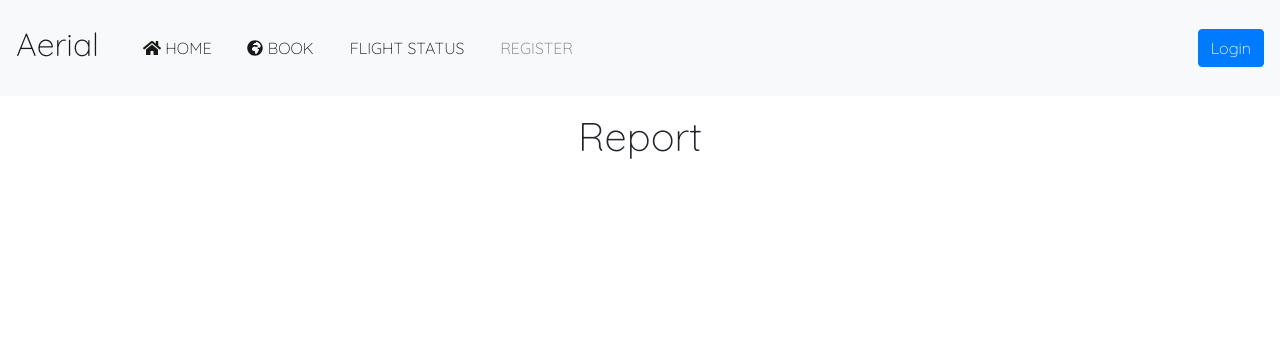
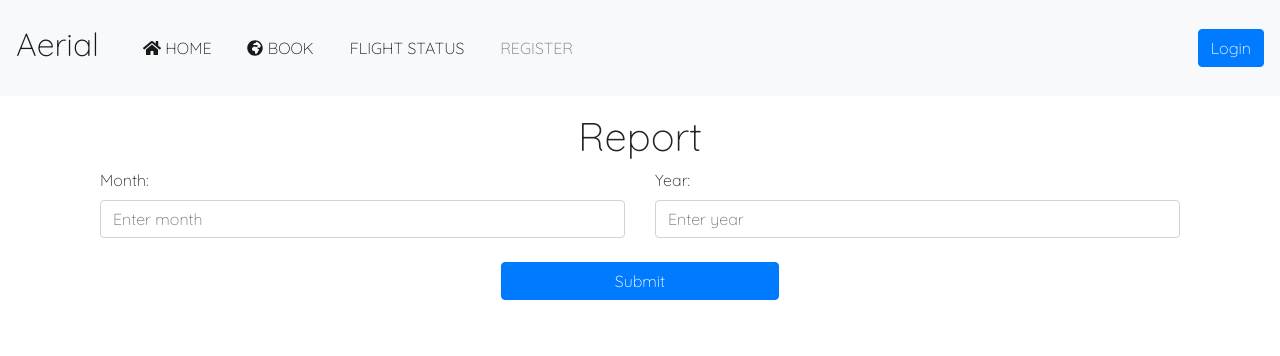
Before and after one commit to CosmicFishi/CongNghePhanMem_ChuyenBay, a Flask app: page /report in a window 1280 px wide. Shown: the top 356 px of the page. Run offline with Flask 2, Linux system fonts and the light colour scheme; data that the repository does not hold is empty; some libraries are stand-ins or nearby versions.

Commit message:
fixed report.html, added utils.report

```diff
--- a/project/saleapp/main.py
+++ b/project/saleapp/main.py
@@ -8,6 +8,7 @@ from saleapp.config import MoMo
 import json
 from PIL import Image
 import qrcode
+
 
 @app.route("/")
 def index():
@@ -136,7 +137,7 @@ def add_ticket():
 @app.route('/seat-selection', methods=['get'])
 def seat_selection():
     if 'ticket' not in session:
-        mess="Sorry you not have any ticket"
+        mess = "Sorry you not have any ticket"
         return render_template('seat-selection.html', mess=mess)
     else:
         ticket = session['ticket']
@@ -147,7 +148,7 @@ def seat_selection():
 @app.route('/payment', methods=['get', 'post'])
 def payment():
     if 'ticket' not in session:
-        mess="Sorry you not have any ticket"
+        mess = "Sorry you not have any ticket"
         return render_template('payment.html', mess=mess)
 
     if request.method == 'POST':
@@ -176,10 +177,11 @@ def airport_pay():
 
     return send_file(img, mimetype='image')
 
+
 @app.route('/momo-pay', methods=['post'])
 def momo_pay():
     ticket = session['ticket']
-    total = int((ticket['count_seat'] * ticket['price'])*22000)
+    total = int((ticket['count_seat'] * ticket['price']) * 22000)
 
     momo = MoMo(amount=str(total))
     rs = momo.send_momo()
@@ -197,6 +199,7 @@ def momo_pay():
 @app.route('/status_payment')
 def status_payment():
     return render_template('status_payment.html')
+
 
 @app.route('/profile')
 def profile():
@@ -225,12 +228,23 @@ def login_for_user():
 def login_admin():
     return utils.check_user(type_user=UserRole.ADMIN)
 
-@app.route('/report', methods=['get','post'])
+
+@app.route('/report', methods=['get', 'post'])
 def report():
-    info = utils.get_scheduled()
-    # import pdb
-    # pdb.set_trace()
-    return render_template('report.html', info= info)
+    info = ''
+    if request.method == 'POST':
+        month = ''
+        year = ''
+        if request.form.get('month'):
+            month = request.form.get('month')
+
+        if request.form.get('year'):
+            year = request.form.get('year')
+
+        info = utils.get_scheduled(month=month, year=year)
+
+    return render_template('report.html', info=info)
+
 
 @app.errorhandler(404)
 def page_not_found(e):
--- a/project/saleapp/templates/report.html
+++ b/project/saleapp/templates/report.html
@@ -3,6 +3,37 @@
 {% block body %}
 <div class="container">
     <h1 class="text-center">Report</h1>
+    <div>
+        <form method="post" action="{{url_for('report')}}">
+            <div class="d-flex flex-wrap pb-4">
+                <div class="form-group col-md-6">
+                    <label for="month">Month: </label>
+                    <input
+                        type="text"
+                        name="month"
+                        id="month"
+                        class="form-control"
+                        placeholder="Enter month"
+                    />
+                </div>
+                <div class="form-group col-md-6">
+                    <label for="year">Year:</label>
+                    <input
+                        autocomplete="true"
+                        type="text"
+                        name="year"
+                        id="year"
+                        class="form-control"
+                        placeholder="Enter year"
+                    />
+                </div>
+                <div class="btn-submit text-center w-100">
+                    <input type="submit" value="Submit" class=" w-25 btn btn-primary" />
+                </div>
+            </div>
+
+        </form>
+    </div>
     {% if info %}
     <div>
         <div class="card text-center">
--- a/project/saleapp/utils.py
+++ b/project/saleapp/utils.py
@@ -1,5 +1,5 @@
 from flask import request, redirect, session
-from sqlalchemy import func
+from sqlalchemy import func, extract
 
 from saleapp import db
 from saleapp.models import customer, UserRole, flight, airport, intermediate_airport, seat_type, scheduled
@@ -171,11 +171,50 @@ def get_book_history(current_user_id):
 
     return b_history_flight_from, b_history_flight_to
 
-def get_scheduled():
-    scheduled_info = db.session.query(
-        scheduled,
-        func.sum(scheduled.count_seat).label('sum_ticket'),
-        func.sum(scheduled.price).label('sum_price')
-    ).group_by(scheduled.flight_id).all()
 
+def get_scheduled(month='', year=''):
+    scheduled_info = ''
+
+    if month != '' and year != '':
+        date1 = datetime.strptime(year, '%Y')
+        date2 = datetime.strptime(month, '%m')
+        scheduled_info = db.session.query(
+            scheduled,
+            func.sum(scheduled.count_seat).label('sum_ticket'),
+            func.sum(scheduled.price).label('sum_price')
+        ) \
+            .group_by(scheduled.flight_id) \
+            .filter(
+            extract('year', scheduled.time_create) == date1.year,
+            extract('month', scheduled.time_create) == date2.month
+        ) \
+            .all()
+    else:
+        if year != "":
+            date = datetime.strptime(year, '%Y')
+            scheduled_info = db.session.query(
+                scheduled,
+                func.sum(scheduled.count_seat).label('sum_ticket'),
+                func.sum(scheduled.price).label('sum_price')
+            ) \
+                .group_by(scheduled.flight_id) \
+                .filter(
+                extract('year', scheduled.time_create) == date.year
+            ) \
+                .all()
+        else:
+            date = datetime.strptime(month, '%m')
+            scheduled_info = db.session.query(
+                scheduled,
+                func.sum(scheduled.count_seat).label('sum_ticket'),
+                func.sum(scheduled.price).label('sum_price')
+            ) \
+                .group_by(scheduled.flight_id) \
+                .filter(
+                extract('month', scheduled.time_create) == date.month
+            ) \
+                .all()
+
+    import pdb
+    pdb.set_trace()
     return scheduled_info
```
